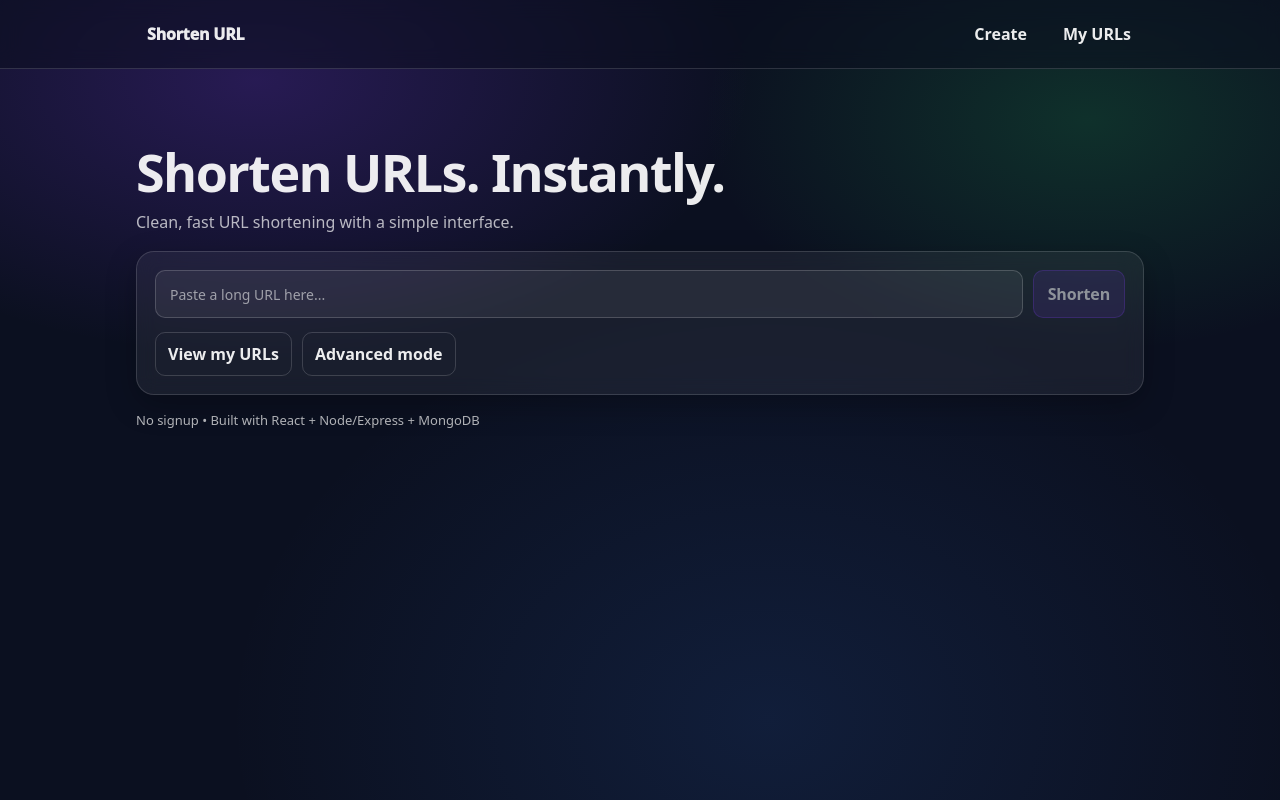
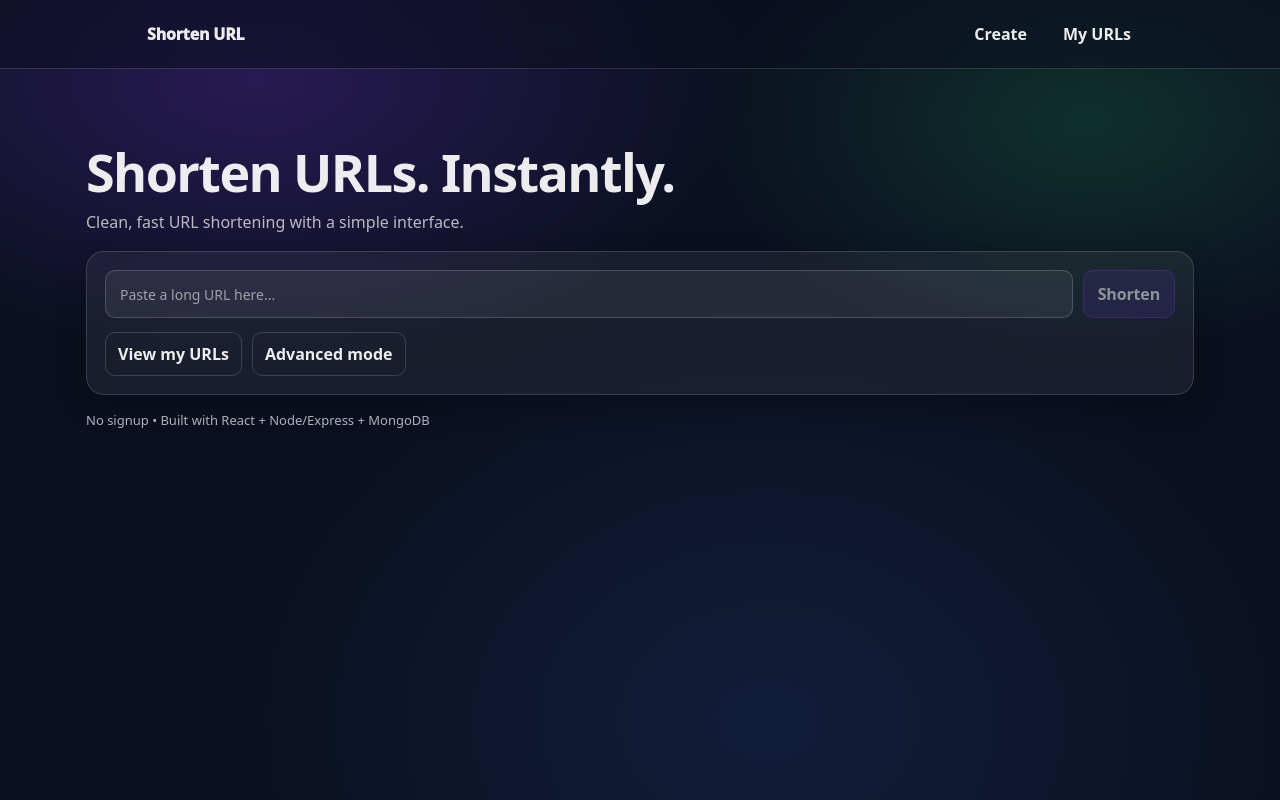
Before and after one commit to arbelamram/url-shortener, a React (Create React App) app in the folder client/: page / in a window 1280 px wide. Built offline with nearby package versions, Linux system fonts and the light colour scheme.

Commit message:
resize container

```diff
--- a/client/src/styles/global.css
+++ b/client/src/styles/global.css
@@ -10,7 +10,7 @@
 
 /* Layout */
 .container {
-  max-width: 1040px;
+  max-width: 1140px;
   margin: 0 auto;
   padding: 22px 16px;
 }
```
